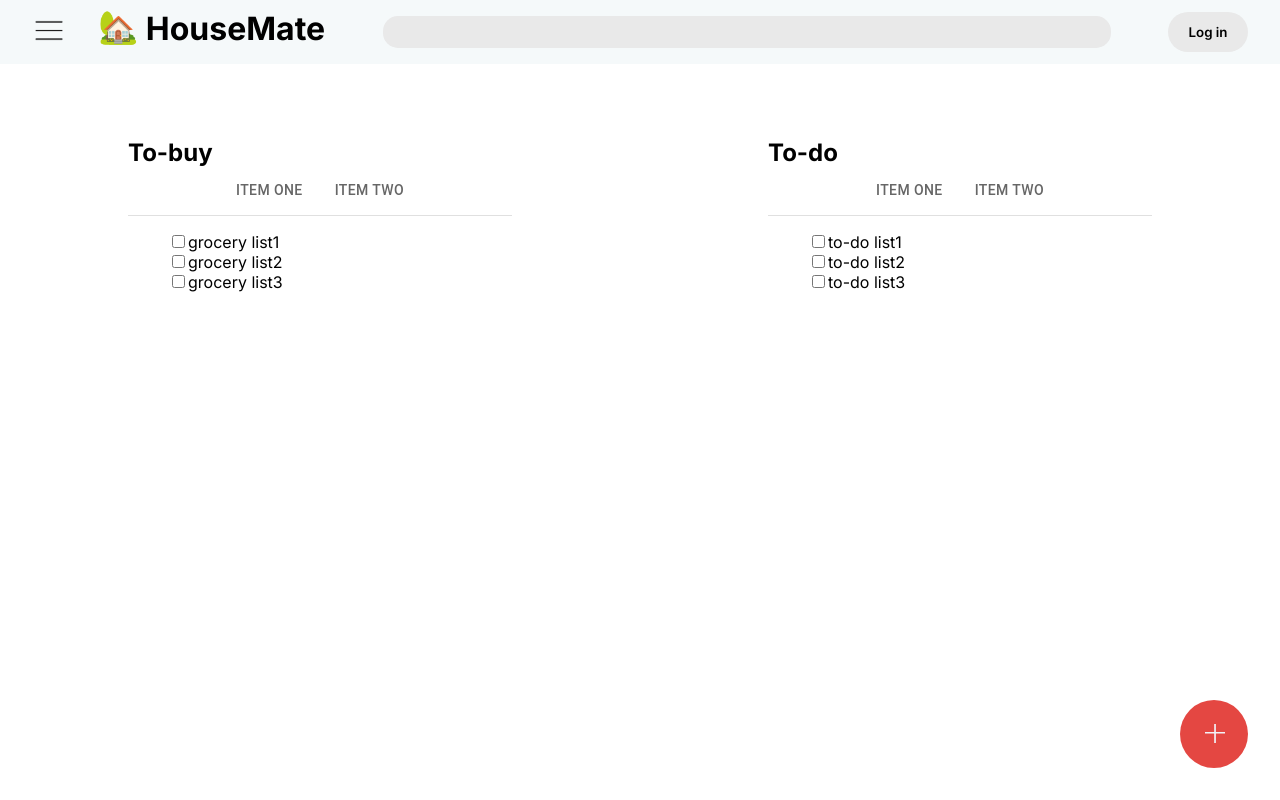
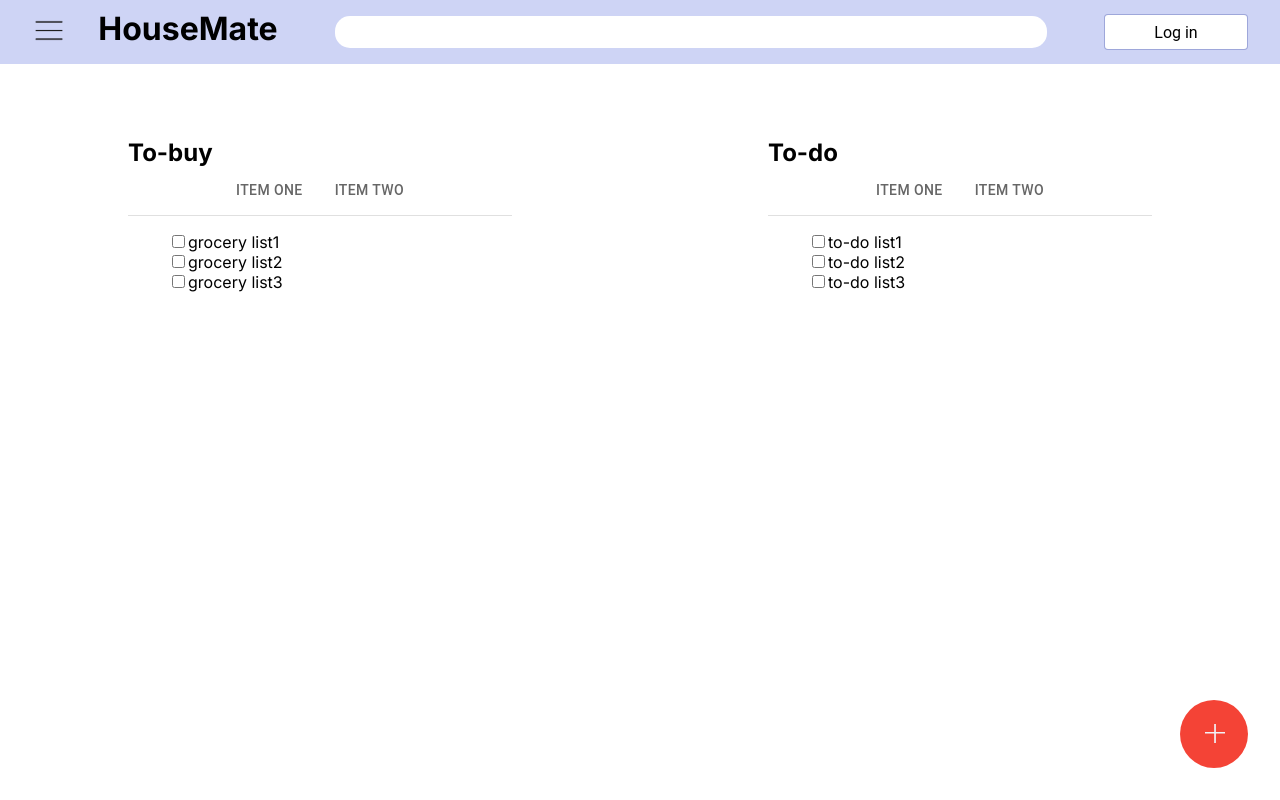
Before and after one commit to yublee71/WEB_HouseMate_FE, a React (Vite) app: page / in a window 1280 px wide. Built offline with nearby package versions, Linux system fonts and the light colour scheme; no server answers.

Commit message:
feat: use MUI

```diff
--- a/src/App.jsx
+++ b/src/App.jsx
@@ -10,7 +10,8 @@ import { ThemeProvider, createTheme } from "@mui/material/styles";
 const theme = createTheme({
   palette: {
     primary: {
-      light: "#757ce8",
+      white: "#fff",
+      light: "#ced4f5",
       main: "#3f50b5",
       dark: "#002884",
       contrastText: "#fff",
--- a/src/components/addbutton.jsx
+++ b/src/components/addbutton.jsx
@@ -1,24 +1,24 @@
-import styled from "styled-components";
+import { styled } from "@mui/material";
 import { useState } from "react";
 import { AddSection } from "@/components/addsection";
 
-const StyledAddButton = styled.button`
-  position: fixed;
-  width: 68px;
-  height: 68px;
-  border-radius: 50%;
-  border: none;
-  bottom: 32px;
-  right: 32px;
-  background-color: var(--color-red-100);
-  padding: 2px 0 0 2px;
-  img {
-    height: 30%;
-    &:hover {
-      cursor: pointer;
-    }
-  }
-`;
+const StyledAddButton = styled("button")(({ theme }) => ({
+  position: "fixed",
+  width: "68px",
+  height: "68px",
+  borderRadius: "50%",
+  border: "none",
+  bottom: "32px",
+  right: "32px",
+  backgroundColor: theme.palette.secondary.main,
+  padding: "2px 0 0 2px",
+  img: {
+    height: "30%",
+    "&:hover": {
+      cursor: "pointer",
+    },
+  },
+}));
 
 export function AddButton({ groceries, setgroceries, chores, setchores }) {
   const [isVisible, setisVisible] = useState(false);
--- a/src/components/addsection.jsx
+++ b/src/components/addsection.jsx
@@ -28,7 +28,7 @@ export function AddSection(props) {
   return (
     <StyledAddSection>
       <img
-        src="/src/assets/close.png"
+        src="close.png"
         alt="close"
         height="24px"
         onClick={() => {
--- a/src/components/auth/profiles.jsx
+++ b/src/components/auth/profiles.jsx
@@ -4,31 +4,20 @@ import { useEffect, useState } from "react";
 import { AuthPopup } from "./authpopup";
 import { onAuthStateChanged } from "firebase/auth";
 import { ProfilePopup } from "./profilepopup";
-
-const Wrapper = styled.div`
-  background-color: var(--color-grey-200);
-  border-radius: 20px;
-  height: 2.5rem;
-  flex-grow: 1;
-  max-width: 5rem;
-  min-width: 3rem;
-  display: flex;
-  justify-content: center;
-  align-items: center;
-`;
+import { Button } from "@mui/material";
 
 const LoginButton = styled.button`
   border: none;
   background-color: transparent;
   font-family: inherit;
-  font-weight: 600;
   cursor: pointer;
+  font-size: 16px;
 `;
 
 const Profile = styled.div`
-  font-size: 12px;
-  font-weight: 500;
+  font-size: 14px;
   cursor: pointer;
+  font-weight: 600;
 `;
 
 export function Profiles() {
@@ -51,7 +40,17 @@ export function Profiles() {
   };
   return (
     <>
-      <Wrapper>
+      <Button
+        variant="outlined"
+        sx={{
+          backgroundColor: "white",
+          height: "2.2rem",
+          flexGrow: 1,
+          maxWidth: "9rem",
+          minWidth: "3rem",
+          fontSize: "30px",
+        }}
+      >
         {!isLoading ? (
           <>
             {usr ? (
@@ -61,7 +60,7 @@ export function Profiles() {
             )}
           </>
         ) : null}
-      </Wrapper>
+      </Button>
       {isLoginPopupOpen ? (
         <AuthPopup setIsPopupOpen={setIsLoginPopupOpen} />
       ) : null}
--- a/src/components/header.jsx
+++ b/src/components/header.jsx
@@ -2,28 +2,28 @@ import { SideBar } from "@/components/sidebar";
 import { SearchBar } from "@/components/searchbar";
 // import { Nav } from "@/components/nav";
 import { Profiles } from "./auth/profiles";
-import styled from "styled-components";
+import { styled } from "@mui/material/styles";
 
-const StyledHeader = styled.header`
-  background-color: var(--color-grey-100);
-  margin: 0;
-  display: flex;
-  align-items: center;
-  gap: 2rem;
-  padding: 2rem;
-  height: 3rem;
-  width: 100vw;
-  box-sizing: border-box;
-`;
+const StyledHeader = styled("header")(({ theme }) => ({
+  backgroundColor: theme.palette.primary.light,
+  margin: 0,
+  display: "flex",
+  alignItems: "center",
+  gap: "2rem",
+  padding: "2rem",
+  height: "3rem",
+  width: "100vw",
+  boxSizing: "border-box",
+}));
 
-const StyledHeaderContent = styled.div`
-  display: flex;
-  flex-direction: row;
-  justify-content: space-between;
-  width: 100%;
-  gap: 5%;
-  align-items: center;
-`;
+const StyledHeaderContent = styled("div")(({ theme }) => ({
+  display: "flex",
+  flexDirection: "row",
+  justifyContent: "space-between",
+  width: "100%",
+  gap: "5%",
+  alignItems: "center",
+}));
 
 export function Header({ logo, title }) {
   return (
@@ -32,7 +32,7 @@ export function Header({ logo, title }) {
       <StyledHeaderContent>
         <h1>
           <a href="/">
-            <span className="emoji">{logo}</span> {title}
+            <span className="emoji"></span> {title}
           </a>
         </h1>
         <SearchBar />
--- a/src/components/searchbar.jsx
+++ b/src/components/searchbar.jsx
@@ -1,9 +1,9 @@
-import styled from "styled-components";
+import { styled } from "@mui/material";
 
-export const SearchBar = styled.div`
-  background-color: var(--color-grey-200);
-  border-radius: 15px;
-  height: 2rem;
-  flex-grow: 1;
-  min-width: 3rem;
-`;
+export const SearchBar = styled("div")(({ theme }) => ({
+  backgroundColor: "#fff",
+  borderRadius: "15px",
+  height: "2rem",
+  flexGrow: "1",
+  minWidth: "3rem",
+}));
```
